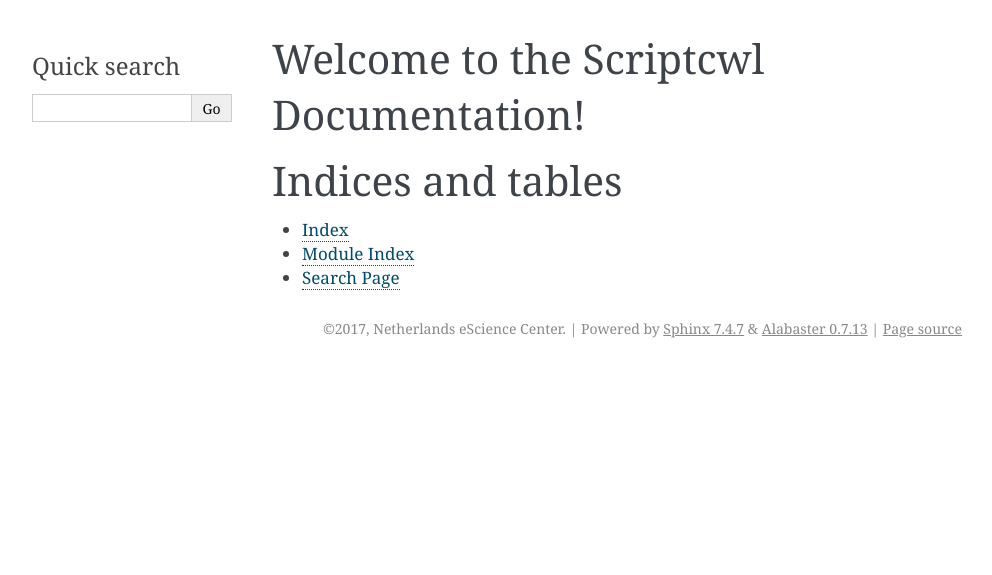
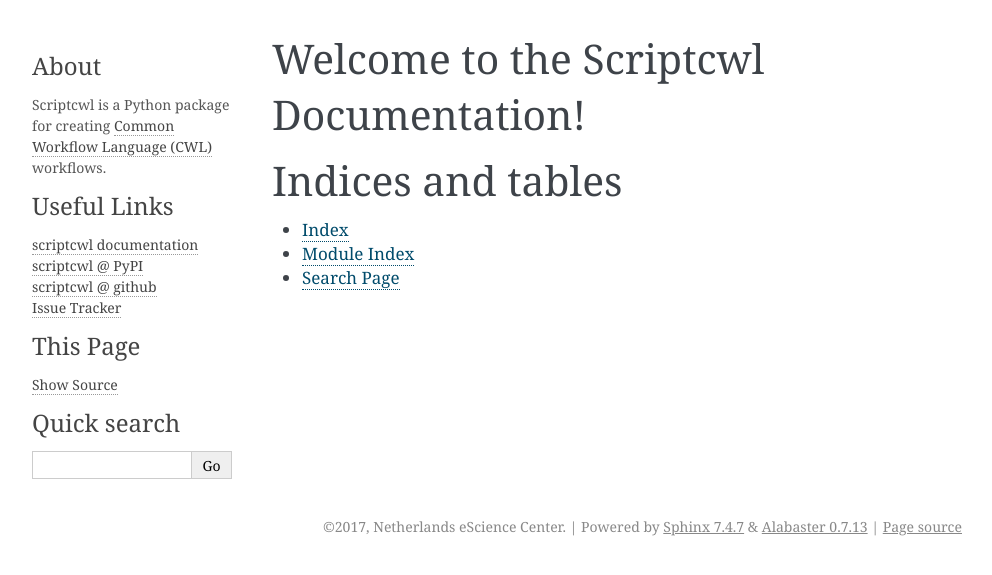
Before and after one commit to NLeSC/scriptcwl, a Sphinx documentation site: the page built from docs/index.rst, in a window 1280 px wide. Shown: the top 575 px of the page, without its empty margins (148-1140 px from the left). Built offline with Sphinx 7.4.7, drawn with Linux system fonts in a browser that asks for light colours; pages that are not in the unit, such as notebooks, are missing from menus.

Commit message:
Add sidebar

```diff
--- /dev/null
+++ b/docs/_templates/sidebarintro.html
@@ -0,0 +1,11 @@
+<h3>About</h3>
+<p>
+  Scriptcwl is a Python package for creating <a href="http://www.commonwl.org/">Common Workflow Language (CWL)</a> workflows.
+</p>
+<h3>Useful Links</h3>
+<ul>
+  <li><a href="http://scriptcwl.readthedocs.io/en/latest/">scriptcwl documentation</a></li>
+  <li><a href="http://pypi.python.org/pypi/scriptcwl">scriptcwl @ PyPI</a></li>
+  <li><a href="https://github.com/nlesc/scriptcwl">scriptcwl @ github</a></li>
+  <li><a href="https://github.com/nlesc/scriptcwl/issues">Issue Tracker</a></li>
+</ul>
--- a/docs/conf.py
+++ b/docs/conf.py
@@ -122,12 +122,10 @@
 # This is required for the alabaster theme
 # refs: http://alabaster.readthedocs.io/en/latest/installation.html#sidebars
 html_sidebars = {
-    '**': [
-        'relations.html',  # needs 'show_related': True theme option to display
-        'searchbox.html',
-    ]
+    'index':    ['sidebarintro.html', 'sourcelink.html', 'searchbox.html'],
+    '**':       ['localtoc.html', 'relations.html',
+                 'sourcelink.html', 'searchbox.html']
 }
-
 
 # -- Options for HTMLHelp output ------------------------------------------
 
```
